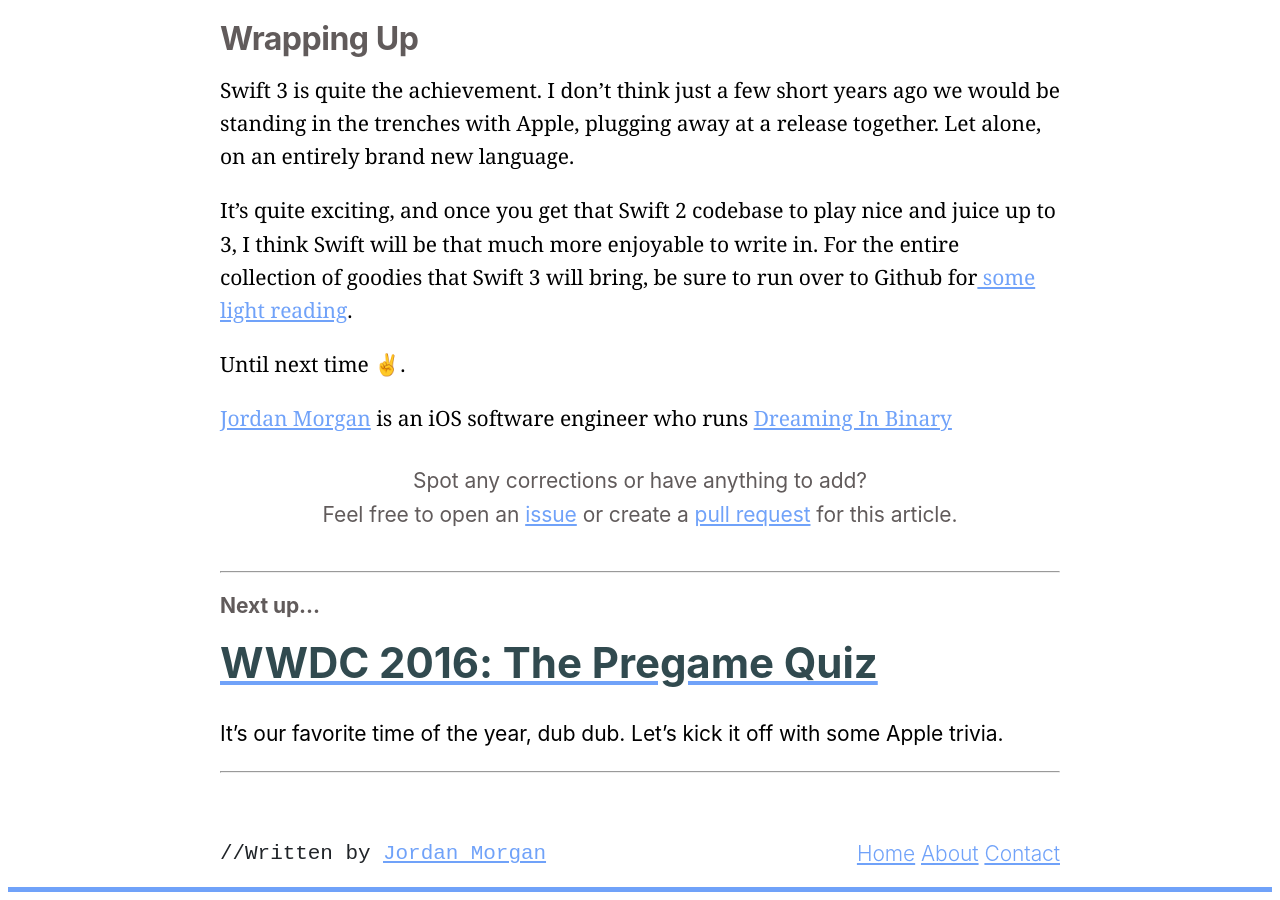
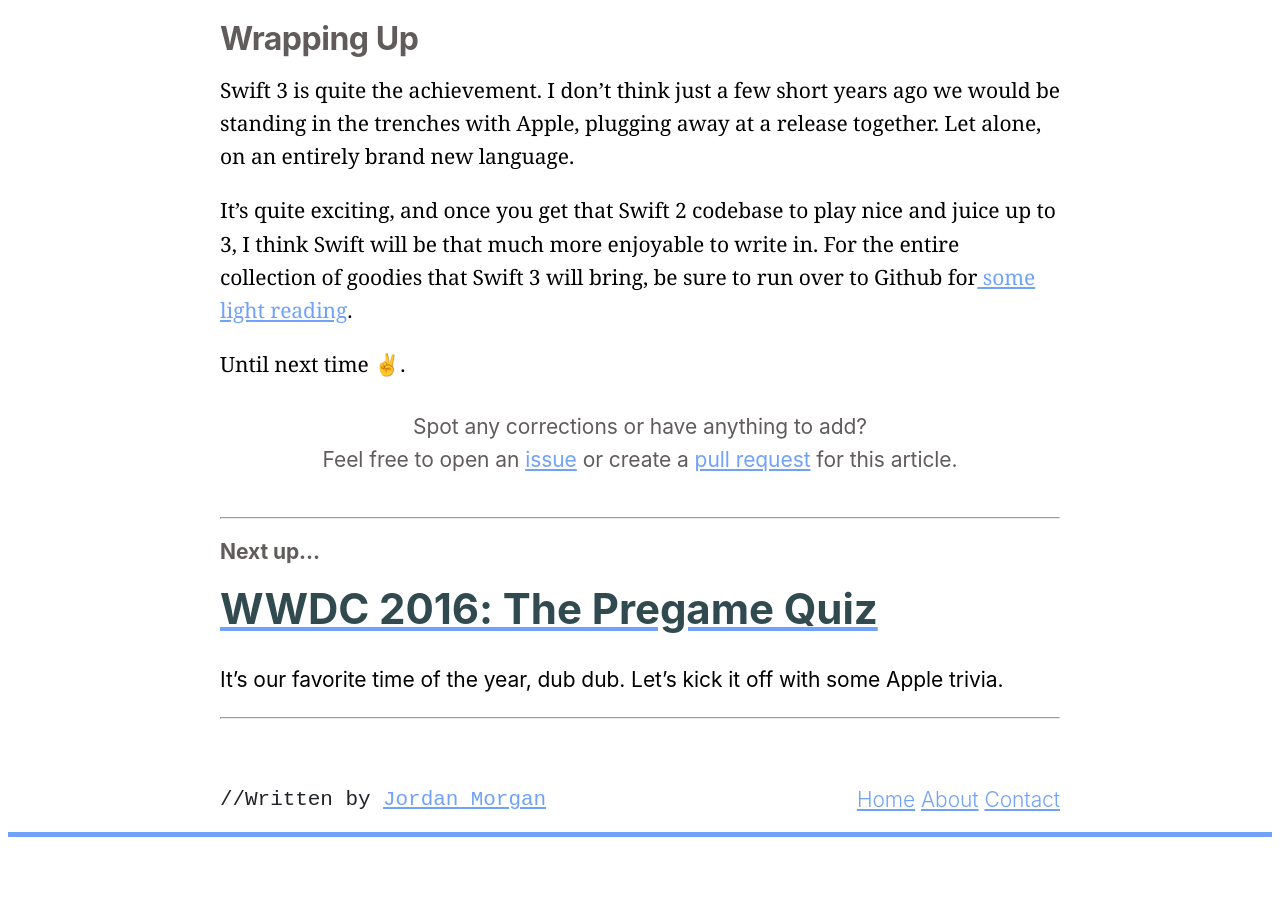
Before and after one commit to hassaan4584/Swiftjective-C, a Jekyll site: the page built from _posts/2016-05-16-Swift-3-Feature-Highlight.md, in a window 1280 px wide and 900 px high, scrolled down 7398 px. Built offline with Jekyll 4.4.1, drawn with Linux system fonts in a browser that asks for light colours; comment, search, counter and statistics services are not loaded; after the commit the page ends 8243 px from its top, so only the background shows below that.

Commit message:
Took out footer missed from Medium conversion

```diff
--- a/_posts/2016-05-16-Swift-3-Feature-Highlight.md
+++ b/_posts/2016-05-16-Swift-3-Feature-Highlight.md
@@ -162,8 +162,6 @@ It's quite exciting, and once you get that Swift 2 codebase to play nice and jui
 
 Until next time ✌️.
 
-[Jordan Morgan][7] is an iOS software engineer who runs [Dreaming In Binary][8]
-
 [1]: https://github.com/apple/swift-evolution/blob/master/proposals/0007-remove-c-style-for-loops.md
 [2]: https://twitter.com/clattner_llvm?lang=en
 [3]: {{ site.url | append:"/a-swift-refactor"}}
```
Also changed, not shown: other parts of _posts/2016-05-16-Swift-3-Feature-Highlight.md (+0 -1 lines).
